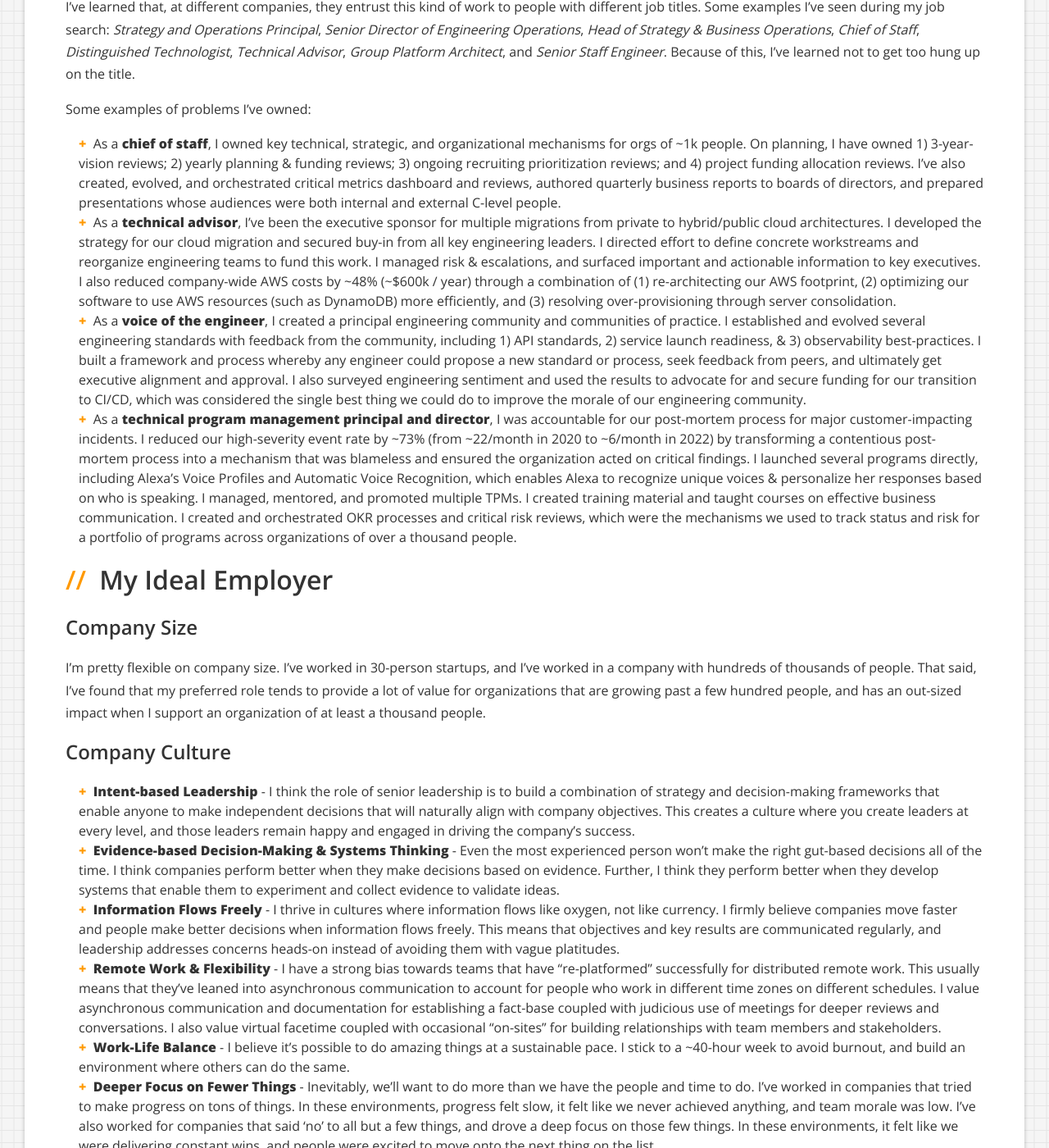
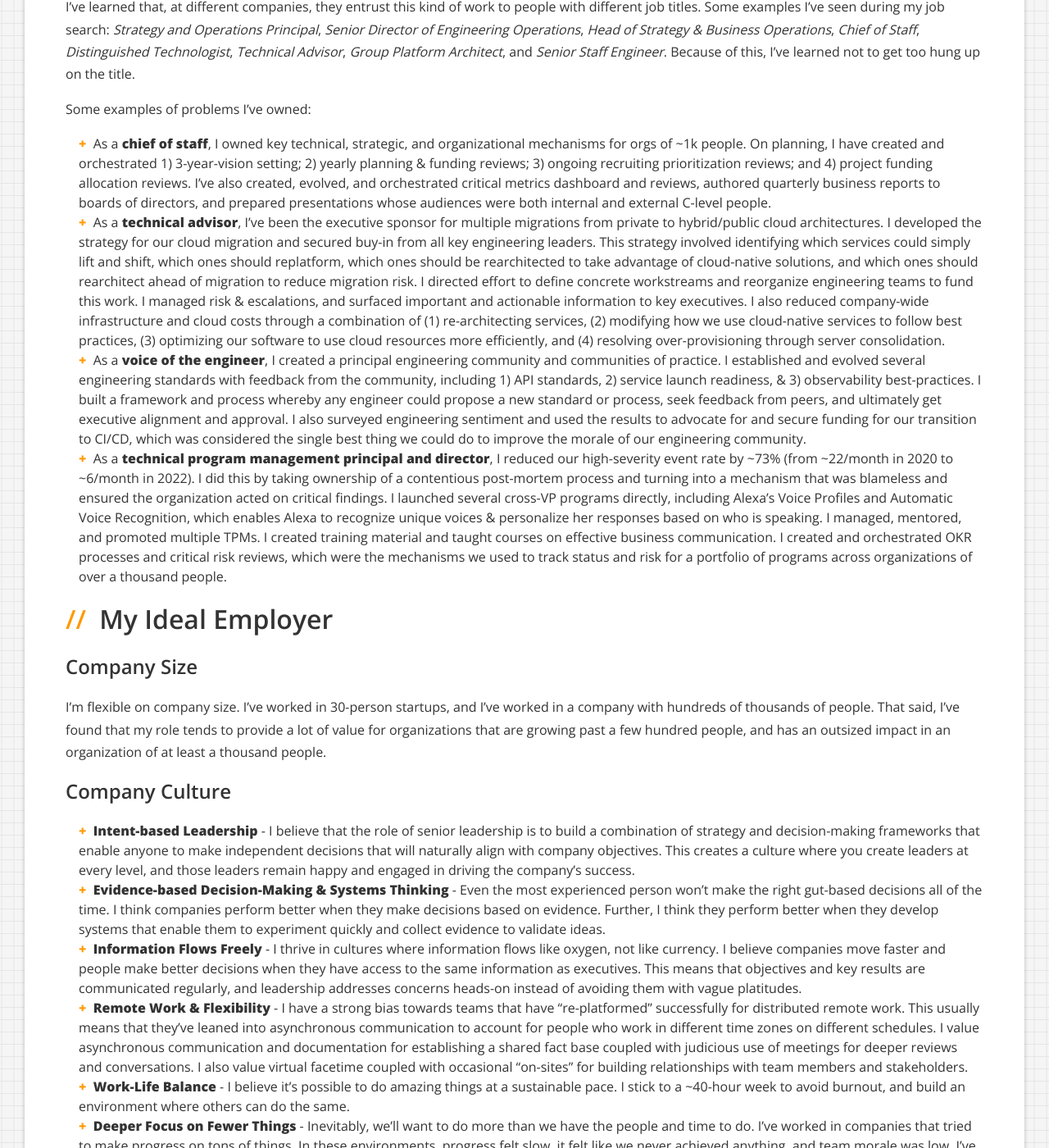
Before and after one commit to syelle/syelle.github.com, a Jekyll site: the page built from about/shaun-yelle.html, in a window 1280 px wide and 1400 px high, scrolled down 946 px. Shown: the whole window at 82% size. Built offline with Jekyll 4.4.1, drawn with Linux system fonts in a browser that asks for light colours; some of the changed text lies outside the part shown.

Commit message:
copy edits to "about Shaun"

```diff
--- a/about/shaun-yelle.html
+++ b/about/shaun-yelle.html
@@ -15,25 +15,25 @@ canonical: /about/shaun-yelle/
 					<p>I have a strong preference for fully remote work where I can work during the business day in the US Pacific time zone. I am currently based in the Seattle area, and I do not plan to relocate. I will consider in-office roles where my one-way commute is 30 minutes or less. I’ve had commutes that took 2 hours out of each of my workdays. I’m happiest when I can redirect that time on my personal well-being, family, or interesting work projects.</p>
 
 					<h3>Type of Work</h3>
-					<p>In “About Shaun Yelle”, I mentioned that I’ve served in several different kinds of roles. I’ve served in this variety of roles because I’m attracted to roles where I’m asked to take on a problem that others have struggled with solving. I’m seeking another one of these roles.</p>
-					<p>Generally, the problems I’m given either have no clear cause or there are multiple imperfect solutions. For these types of problems, my role is to 1) learn about the root causes of the problem, and drive organizational clarity on these causes, 2) evaluate solutions to drive organizational clarity on the tricky trade-offs that make none of them an obvious choice, 3) recommend which solution we should move forward with, and why, and 4) explain what we would need to do as an organization to execute the chosen solution. Once we agree to a solution, I help the organization understand which teams should implement the solution, and off execution to a more durable leader, and become an executive sponsor and escalation path. Then, I move on to the next problem.</p>
+					<p>As mentioned above, I’ve held several different kinds of roles. I’ve served in this variety of roles because I’m attracted to roles where I’m asked to take on a problem that others have struggled with solving. I’m seeking another one of these roles.</p>
+					<p>Generally, the problems I’m given either have no clear cause or there are multiple imperfect solutions. For these types of problems, my role is to 1) learn about the root causes of the problem, and drive organizational clarity on these causes, 2) evaluate solutions to drive organizational clarity on the tricky trade-offs that make none of them an obvious choice, 3) recommend which solution we should move forward with, and why, and 4) explain what we would need to do as an organization to execute the chosen solution. Once we agree to a solution, I help the organization understand which teams should implement the solution and hand off execution to a more durable leader. I then become an executive sponsor and escalation path. In parallel, I move on to the next problem.</p>
 					<p>I’ve learned that, at different companies, they entrust this kind of work to people with different job titles. Some examples I’ve seen during my job search: <em>Strategy and Operations Principal</em>, <em>Senior Director of Engineering Operations</em>, <em>Head of Strategy & Business Operations</em>, <em>Chief of Staff</em>, <em>Distinguished Technologist</em>, <em>Technical Advisor</em>, <em>Group Platform Architect</em>, and <em>Senior Staff Engineer</em>. Because of this, I’ve learned not to get too hung up on the title.</p>
 					<p>Some examples of problems I’ve owned:</p>
 					<ul>
-						<li>As a <strong>chief of staff</strong>, I owned key technical, strategic, and organizational mechanisms for orgs of ~1k people. On planning, I have owned 1) 3-year-vision reviews; 2) yearly planning & funding reviews; 3) ongoing recruiting prioritization reviews; and 4) project funding allocation reviews. I’ve also created, evolved, and orchestrated critical metrics dashboard and reviews, authored quarterly business reports to boards of directors, and prepared presentations whose audiences were both internal and external C-level people.</li>
-						<li>As a <strong>technical advisor</strong>, I’ve been the executive sponsor for multiple migrations from private to hybrid/public cloud architectures. I developed the strategy for our cloud migration and secured buy-in from all key engineering leaders. I directed effort to define concrete workstreams and reorganize engineering teams to fund this work. I managed risk & escalations, and surfaced important and actionable information to key executives. I also reduced company-wide AWS costs by ~48% (~$600k / year) through a combination of (1) re-architecting our AWS footprint, (2) optimizing our software to use AWS resources (such as DynamoDB) more efficiently, and (3) resolving over-provisioning through server consolidation.</li>
+						<li>As a <strong>chief of staff</strong>, I owned key technical, strategic, and organizational mechanisms for orgs of ~1k people. On planning, I have created and orchestrated 1) 3-year-vision setting; 2) yearly planning & funding reviews; 3) ongoing recruiting prioritization reviews; and 4) project funding allocation reviews. I’ve also created, evolved, and orchestrated critical metrics dashboard and reviews, authored quarterly business reports to boards of directors, and prepared presentations whose audiences were both internal and external C-level people. </li>
+						<li>As a <strong>technical advisor</strong>, I’ve been the executive sponsor for multiple migrations from private to hybrid/public cloud architectures. I developed the strategy for our cloud migration and secured buy-in from all key engineering leaders. This strategy involved identifying which services could simply lift and shift, which ones should replatform, which ones should be rearchitected to take advantage of cloud-native solutions, and which ones should rearchitect ahead of migration to reduce migration risk. I directed effort to define concrete workstreams and reorganize engineering teams to fund this work. I managed risk & escalations, and surfaced important and actionable information to key executives. I also reduced company-wide infrastructure and cloud costs through a combination of (1) re-architecting services, (2) modifying how we use cloud-native services to follow best practices, (3) optimizing our software to use cloud resources more efficiently, and (4) resolving over-provisioning through server consolidation.</li>
 						<li>As a <strong>voice of the engineer</strong>, I created a principal engineering community and communities of practice. I established and evolved several engineering standards with feedback from the community, including 1) API standards, 2) service launch readiness, & 3) observability best-practices. I built a framework and process whereby any engineer could propose a new standard or process, seek feedback from peers, and ultimately get executive alignment and approval. I also surveyed engineering sentiment and used the results to advocate for and secure funding for our transition to CI/CD, which was considered the single best thing we could do to improve the morale of our engineering community.</li>
-						<li>As a <strong>technical program management principal and director</strong>, I was accountable for our post-mortem process for major customer-impacting incidents. I reduced our high-severity event rate by ~73% (from ~22/month in 2020 to ~6/month in 2022) by transforming a contentious post-mortem process into a mechanism that was blameless and ensured the organization acted on critical findings. I launched several programs directly, including Alexa’s Voice Profiles and Automatic Voice Recognition, which enables Alexa to recognize unique voices & personalize her responses based on who is speaking. I managed, mentored, and promoted multiple TPMs. I created training material and taught courses on effective business communication. I created and orchestrated OKR processes and critical risk reviews, which were the mechanisms we used to track status and risk for a portfolio of programs across organizations of over a thousand people.</li>
+						<li>As a <strong>technical program management principal and director</strong>, I reduced our high-severity event rate by ~73% (from ~22/month in 2020 to ~6/month in 2022). I did this by taking ownership of a contentious post-mortem process and turning into a mechanism that was blameless and ensured the organization acted on critical findings. I launched several cross-VP programs directly, including Alexa’s Voice Profiles and Automatic Voice Recognition, which enables Alexa to recognize unique voices & personalize her responses based on who is speaking. I managed, mentored, and promoted multiple TPMs. I created training material and taught courses on effective business communication. I created and orchestrated OKR processes and critical risk reviews, which were the mechanisms we used to track status and risk for a portfolio of programs across organizations of over a thousand people.</li>
 					</ul>
 					<h2><span class="slash">//</span> My Ideal Employer</h2>
 					<h3>Company Size</h3>
-					<p>I’m pretty flexible on company size. I’ve worked in 30-person startups, and I’ve worked in a company with hundreds of thousands of people. That said, I’ve found that my preferred role tends to provide a lot of value for organizations that are growing past a few hundred people, and has an out-sized impact when I support an organization of at least a thousand people.</p>
+					<p>I’m flexible on company size. I’ve worked in 30-person startups, and I’ve worked in a company with hundreds of thousands of people. That said, I’ve found that my role tends to provide a lot of value for organizations that are growing past a few hundred people, and has an outsized impact in an organization of at least a thousand people.</p>
 					<h3>Company Culture</h3>
 					<ul>
-						<li><strong>Intent-based Leadership</strong> - I think the role of senior leadership is to build a combination of strategy and decision-making frameworks that enable anyone to make independent decisions that will naturally align with company objectives. This creates a culture where you create leaders at every level, and those leaders remain happy and engaged in driving the company’s success.</li>
-						<li><strong>Evidence-based Decision-Making & Systems Thinking</strong> - Even the most experienced person won’t make the right gut-based decisions all of the time. I think companies perform better when they make decisions based on evidence. Further, I think they perform better when they develop systems that enable them to experiment and collect evidence to validate ideas.</li>
-						<li><strong>Information Flows Freely</strong> - I thrive in cultures where information flows like oxygen, not like currency. I firmly believe companies move faster and people make better decisions when information flows freely. This means that objectives and key results are communicated regularly, and leadership addresses concerns heads-on instead of avoiding them with vague platitudes.</li>
-						<li><strong>Remote Work & Flexibility</strong> - I have a strong bias towards teams that have “re-platformed” successfully for distributed remote work. This usually means that they’ve leaned into asynchronous communication to account for people who work in different time zones on different schedules. I value asynchronous communication and documentation for establishing a fact-base coupled with judicious use of meetings for deeper reviews and conversations. I also value virtual facetime coupled with occasional “on-sites” for building relationships with team members and stakeholders.</li>
+						<li><strong>Intent-based Leadership</strong> - I believe that the role of senior leadership is to build a combination of strategy and decision-making frameworks that enable anyone to make independent decisions that will naturally align with company objectives. This creates a culture where you create leaders at every level, and those leaders remain happy and engaged in driving the company’s success.</li>
+						<li><strong>Evidence-based Decision-Making & Systems Thinking</strong> - Even the most experienced person won’t make the right gut-based decisions all of the time. I think companies perform better when they make decisions based on evidence. Further, I think they perform better when they develop systems that enable them to experiment quickly and collect evidence to validate ideas.</li>
+						<li><strong>Information Flows Freely</strong> - I thrive in cultures where information flows like oxygen, not like currency. I believe companies move faster and people make better decisions when they have access to the same information as executives. This means that objectives and key results are communicated regularly, and leadership addresses concerns heads-on instead of avoiding them with vague platitudes.</li>
+						<li><strong>Remote Work & Flexibility</strong> - I have a strong bias towards teams that have “re-platformed” successfully for distributed remote work. This usually means that they’ve leaned into asynchronous communication to account for people who work in different time zones on different schedules. I value asynchronous communication and documentation for establishing a shared fact base coupled with judicious use of meetings for deeper reviews and conversations. I also value virtual facetime coupled with occasional “on-sites” for building relationships with team members and stakeholders.</li>
 						<li><strong>Work-Life Balance</strong> - I believe it’s possible to do amazing things at a sustainable pace. I stick to a ~40-hour week to avoid burnout, and build an environment where others can do the same.</li>
 						<li><strong>Deeper Focus on Fewer Things</strong> - Inevitably, we’ll want to do more than we have the people and time to do. I’ve worked in companies that tried to make progress on tons of things. In these environments, progress felt slow, it felt like we never achieved anything, and team morale was low. I’ve also worked for companies that said ‘no’ to all but a few things, and drove a deep focus on those few things. In these environments, it felt like we were delivering constant wins, and people were excited to move onto the next thing on the list.</li>
 						<li><strong>Emotional Intelligence</strong> - I prefer organizations that expect people to express their emotions in healthy ways and demonstrate empathy in how they interact with others. This applies all the way up to the C-level. I’ve worked at companies where executives or senior technical ICs joined major incidents and expressed their frustration by yelling at and insulting people who are actively trying to fix the problem. Not only did it slow down our process of fixing the problem, but it created a culture of people who were either 1) afraid to help during the next emergency, or 2) also yelled as a way of trying to get their way. I will never feel comfortable being complicit to that kind of culture.</li>
```
Also changed, not shown: other parts of about/shaun-yelle.html (+1 -1 lines).
